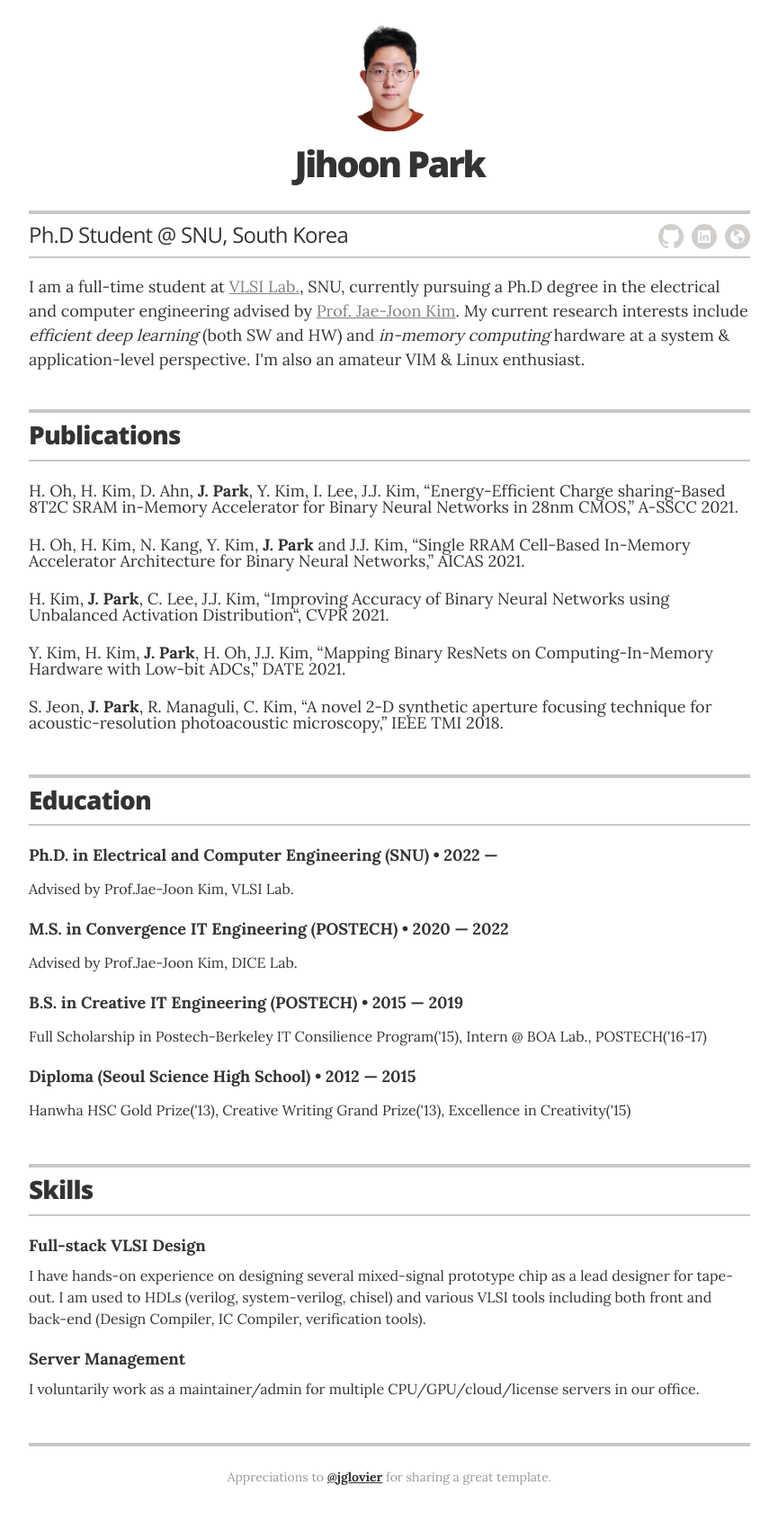
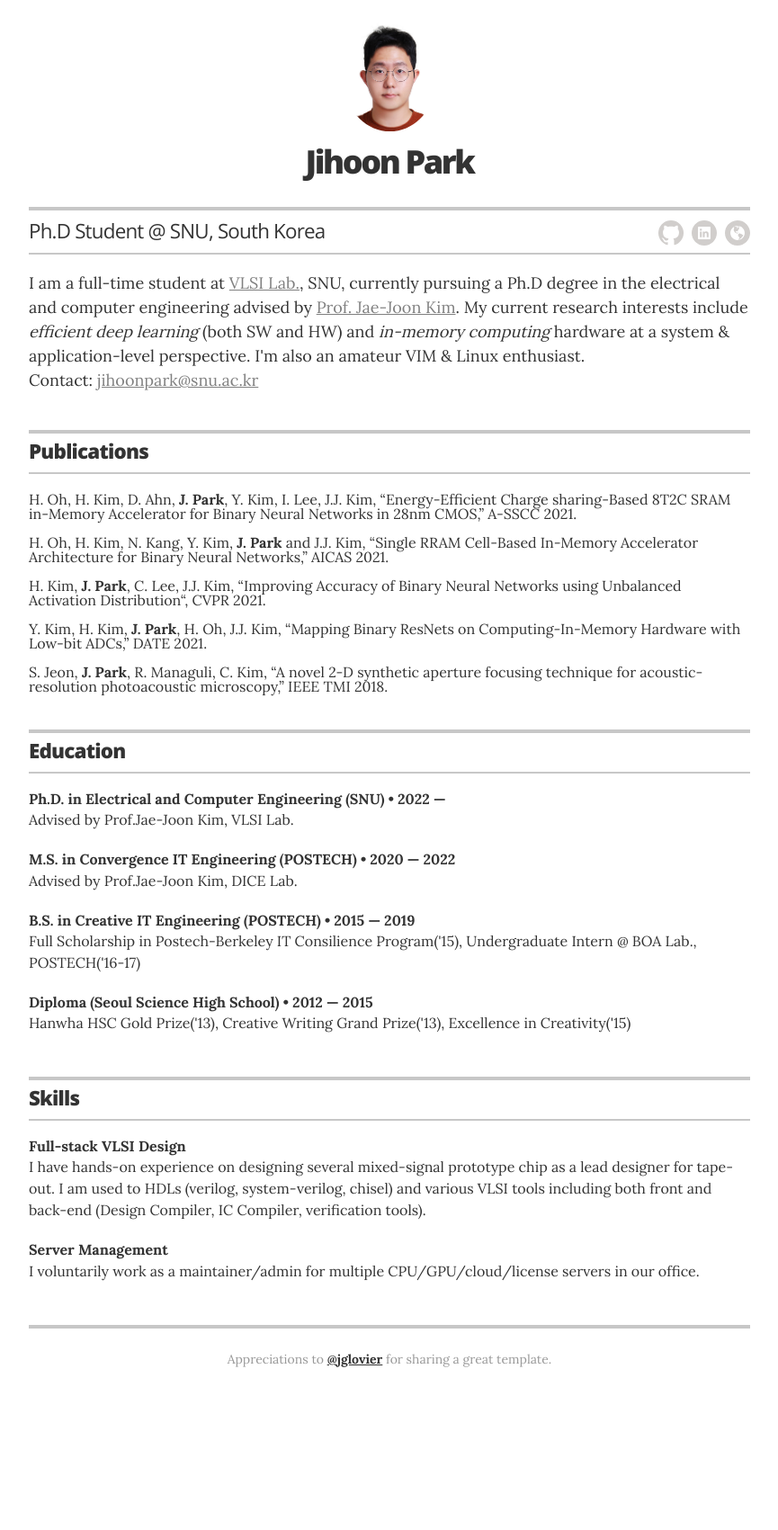
Before and after one commit to inventor71/vinnspace, a Jekyll site: the page built from index.html, in a window 1280 px wide. Shown: the whole page at 90% size, without its empty margins (207-1072 px from the left). Built offline with Jekyll 4.4.1, drawn with Linux system fonts in a browser that asks for light colours; after the commit the page ends 1570 px from its top, so only the background shows below that.

Commit message:
Update font sizes and margins, add contact

```diff
--- a/_config.yml
+++ b/_config.yml
@@ -23,7 +23,7 @@ resume_contact_address:         "VLSI Lab., Seoul National University, Seoul, So
 resume_header_contact_info:     "VLSI Lab., Seoul National University, Seoul, South Korea • +82.I0.2709.78I8 • jihoonpark@snu.ac.kr"
 display_header_contact_info:    "false"
 
-resume_header_intro: "<p>I am a full-time student at <a href='https://vlsi.snu.ac.kr' style='color:grey'> VLSI Lab.</a>, SNU, currently pursuing a Ph.D degree in the electrical and computer engineering advised by <a href='https://ee.snu.ac.kr/en/faculty/professor?mode=view&profid=p872' style='color:grey'> Prof. Jae-Joon Kim</a>. My current research interests include <i>efficient deep learning</i> (both SW and HW) and <i>in-memory computing</i> hardware at a system & application-level perspective. I'm also an amateur VIM & Linux enthusiast. </p>"
+resume_header_intro: "<p>I am a full-time student at <a href='https://vlsi.snu.ac.kr' style='color:grey'> VLSI Lab.</a>, SNU, currently pursuing a Ph.D degree in the electrical and computer engineering advised by <a href='https://ee.snu.ac.kr/en/faculty/professor?mode=view&profid=p872' style='color:grey'> Prof. Jae-Joon Kim</a>. My current research interests include <i>efficient deep learning</i> (both SW and HW) and <i>in-memory computing</i> hardware at a system & application-level perspective. I'm also an amateur VIM & Linux enthusiast. <br>Contact: <a href='jihoonpark@snu.ac.kr' style='color:grey'>jihoonpark@snu.ac.kr</a></p>"
 
 # use "yes" to display the email contact button,
 # "no" to display an "I'm not looking for work" message,
--- a/_data/education.yml
+++ b/_data/education.yml
@@ -9,7 +9,7 @@
 
 - degree: B.S. in Creative IT Engineering (POSTECH)
   year: 2015 &mdash; 2019
-  summary: Full Scholarship in Postech-Berkeley IT Consilience Program('15), Intern @ BOA Lab., POSTECH('16-17)
+  summary: Full Scholarship in Postech-Berkeley IT Consilience Program('15), Undergraduate Intern @ BOA Lab., POSTECH('16-17)
 
 - degree: Diploma (Seoul Science High School)
   year: 2012 &mdash; 2015
--- a/_layouts/resume.html
+++ b/_layouts/resume.html
@@ -94,17 +94,7 @@
 
         {% for education in site.data.education %}
         <div class="resume-item" itemscope itemprop="alumniOf" itemtype="http://schema.org/CollegeOrUniversity">
-          <h3 class="resume-item-title" itemprop="name">{{ education.uni }}</h3>
           <h4 class="resume-item-details group" itemprop="description">{{ education.degree }} &bull; {{ education.year }}</h4>
-          <h5 class="resume-item-details award-title" itemprop="description">{{ education.award }}</h5>
-          <p class="resume-item-copy" itemprop="description">
-            <ul class="resume-item-list">
-              {% for award in education.awards %}
-              <li>{{ award.award }}</li>
-              {% endfor %}
-            </ul>
-
-
           <p class="resume-item-copy">{{ education.summary }}</p>
         </div>
         {% endfor %}
--- a/_sass/_resume.scss
+++ b/_sass/_resume.scss
@@ -5,12 +5,12 @@
 
 .section-header {
   @include section_border;
-  margin-bottom: 1.5rem;
+  margin-bottom: 1.25rem;
 
   h2 {
     @include sans;
     font-weight: 900;
-    font-size: 1.75rem;
+    font-size: 1.4rem;
     letter-spacing: -.05rem;
     margin: 0;
   }
@@ -31,7 +31,7 @@
 
   .header-name {
     @include sans;
-    font-size: 2.5rem;
+    font-size: 2.25rem;
     font-weight: 900;
     text-align: center;
     letter-spacing: -.15rem;
@@ -56,7 +56,7 @@
     .header-title {
       @include sans;
       font-weight: 300;
-      font-size: 1.5rem;
+      font-size: 1.4rem;
       line-height: 2rem;
       letter-spacing: -.05rem;
       text-align: center;
@@ -140,14 +140,14 @@
   .resume-item-title {
     @include sans_bold;
     margin: 0 0 .75rem;
-    font-size: 1.25rem;
+    font-size: 1.15rem;
     letter-spacing: -.05rem;
     line-height: 1;
   }
 
   .resume-item-details {
-    font-size: 1.125rem;
-    margin: 0 0 .75rem;
+    font-size: 1rem;
+    margin: 0 0 -0.5rem;
     line-height: 1;
 
     &.award-title {
```
